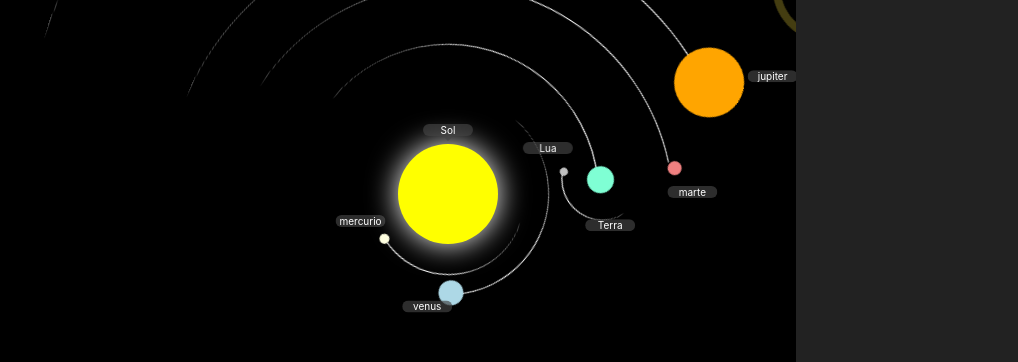
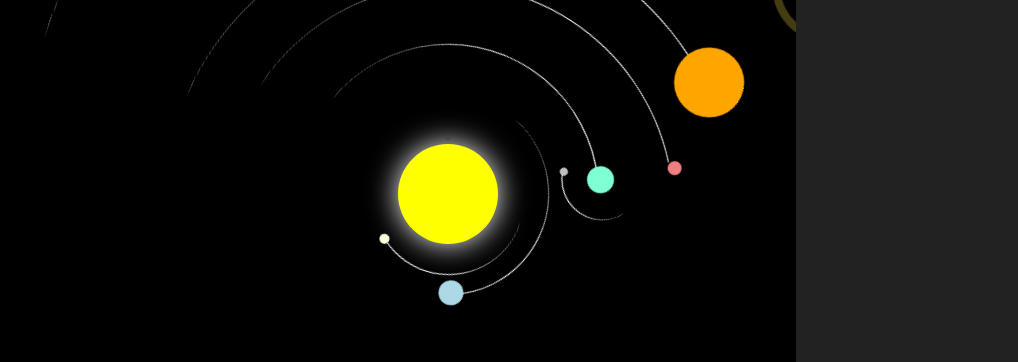
Before and after one commit to caiochibantemilani/computacao_grafica_fisica, a React (Create React App) app in the folder seminario-master/: page /sistemaSolar in a window 1280 px wide. Shown: the part 206-568 px from the top of the page, without its empty margins (0-1018 px from the left). Built offline with nearby package versions, Linux system fonts and the light colour scheme.

Commit message:
retira divs de legenda dos planetas

```diff
--- a/seminario-master/src/pages/sistema_solar.js
+++ b/seminario-master/src/pages/sistema_solar.js
@@ -54,7 +54,10 @@ function SistemaSolar(anterior='') {
     }
 
     function planeta_selecionado(event){
-        let elementoId = event.target.id;
+        let elementoId = event.target.querySelector;
+        let parentId = event.target.parentElement.id;
+
+        console.log(parentId.content)
         if(elementoId === 'orbita_terra'){
             elementoId = 'terra'
             setGravity(9.8)
@@ -62,7 +65,8 @@ function SistemaSolar(anterior='') {
         if(elementoId === 'lua'){
             setGravity(1.6)
         }
-        if(elementoId === 'sol'){
+        if(elementoId === 'solClick'){
+            elementoId = 'sol'
             setGravity(274)
             updateSimulation(elementoId)
         }
@@ -82,10 +86,9 @@ function SistemaSolar(anterior='') {
                     onWheel={handleWheel}
                 >
                     <div id="sistema_solar_universo" className="sistema_solar">
-                        <div id="sol" onClick={planeta_selecionado} className="sol">
+                        <div id="sol" className="sol">
                             <div className="legenda_sol">
-                                <div className="centro_sol">
-                                    <div id="legenda">Sol</div>
+                                <div id="solClick" className="centro_sol" onClick={planeta_selecionado}>
                                 </div>
                                 <div className="ponta"></div>
                             </div>
@@ -113,27 +116,23 @@ function SistemaSolar(anterior='') {
                         <div id="orbita_venus" className="orbita_venus">
                                 <div id="cliquevenus" onClick="planeta_selecionado('venus')" className="legenda_venus">
                                     <div id="centro_venus" className="centro_venus">
-                                        <div>venus</div>
                                     </div>
                                 </div>
                             </div>
                             <div id="orbita_mercurio" className="orbita_mercurio">
                                 <div id="cliquemercurio" onClick="planeta_selecionado('mercurio')" className="legenda_mercurio">
                                     <div id="centro_mercurio" className="centro_mercurio">
-                                        <div>mercurio</div>
                                     </div>
                                 </div>
                             </div>
                         <div id="orbita_sol" className="orbita_sol">
                             <div className="legenda_terra" id='terra'>
                                 <div id="centro_terra" className="centro_terra" >
-                                    <div>Terra</div>
                                 </div>
                             </div>
                             <div id="orbita_terra" className="orbita_terra" onClick={planeta_selecionado}>
                                 <div onClick={planeta_selecionado} className="legenda_lua" id='lua'>
                                     <div id="centro_lua" className="centro_lua">
-                                        <div>Lua</div>
                                     </div>
                                 </div>
                             </div>
@@ -141,35 +140,30 @@ function SistemaSolar(anterior='') {
                         <div id="orbita_marte" className="orbita_marte">
                             <div id="cliquemarte" onClick="planeta_selecionado('marte')" className="legenda_marte">
                                 <div id="centro_marte" className="centro_marte">
-                                    <div>marte</div>
                                 </div>
                             </div>
                         </div>
                         <div id="orbita_jupiter" className="orbita_jupiter">
                             <div id="cliquejupiter" onClick="planeta_selecionado('jupiter')" className="legenda_jupiter">
                                 <div id="centro_jupiter" className="centro_jupiter">
-                                    <div>jupiter</div>
                                 </div>
                             </div>
                         </div>
                         <div id="orbita_saturno" className="orbita_saturno">
                             <div id="cliquesaturno" onClick="planeta_selecionado('saturno')" className="legenda_saturno">
                                 <div id="centro_saturno" className="centro_saturno">
-                                    <div>saturno</div>
                                 </div>
                             </div>
                         </div>
                         <div id="orbita_urano" className="orbita_urano">
                             <div id="cliqueurano" onClick="planeta_selecionado('urano')" className="legenda_urano">
                                 <div id="centro_urano" className="centro_urano">
-                                    <div>urano</div>
                                 </div>
                             </div>
                         </div>
                         <div id="orbita_neptuno" className="orbita_neptuno">
                             <div id="cliqueneptuno" onClick="planeta_selecionado('neptuno')" className="legenda_neptuno">
                                 <div id="centro_neptuno" className="centro_neptuno">
-                                    <div>neptuno</div>
                                 </div>
                             </div>
                         </div>
```
Also changed, not shown: seminario-master/src/logo.svg (deleted).
